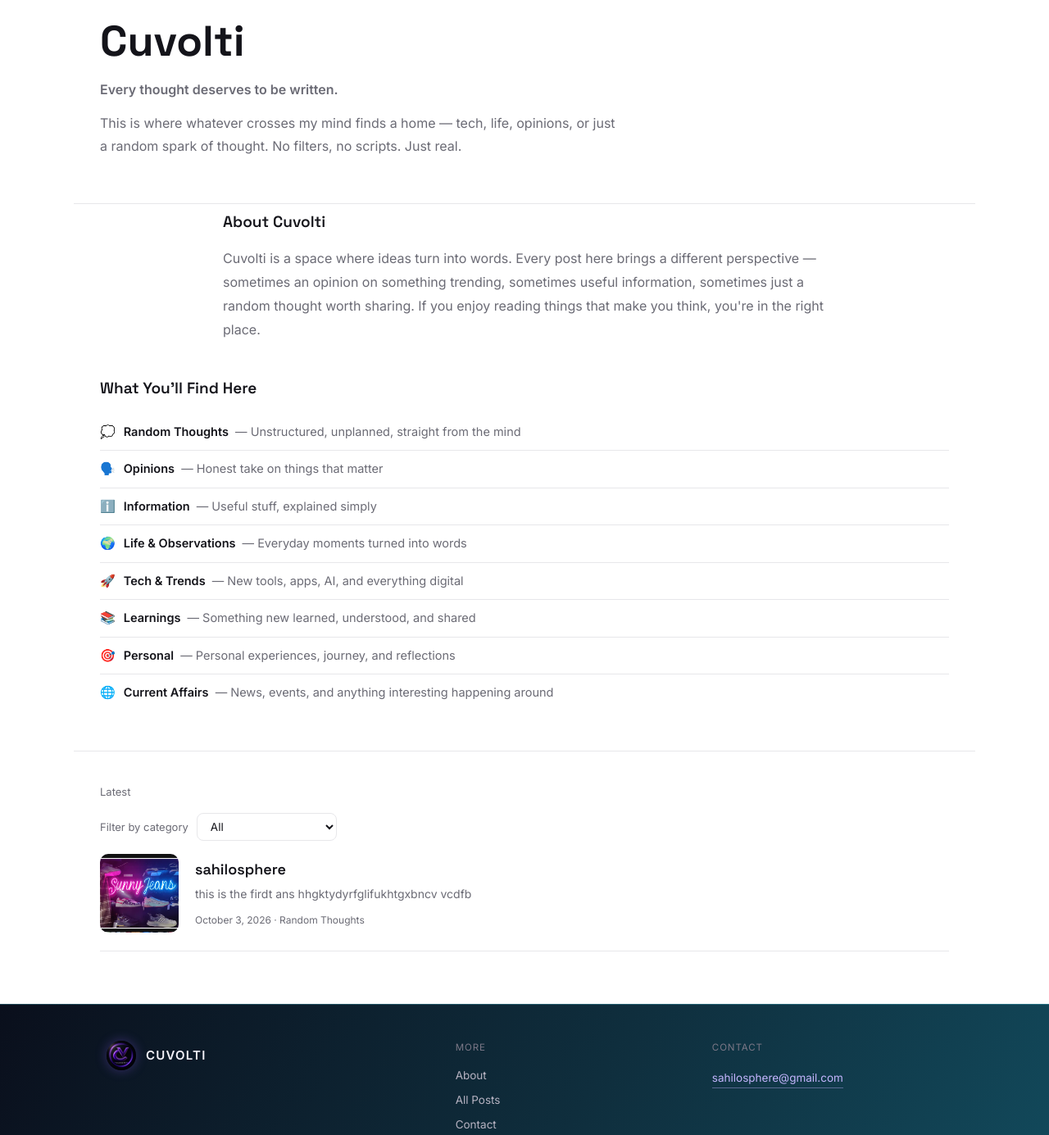
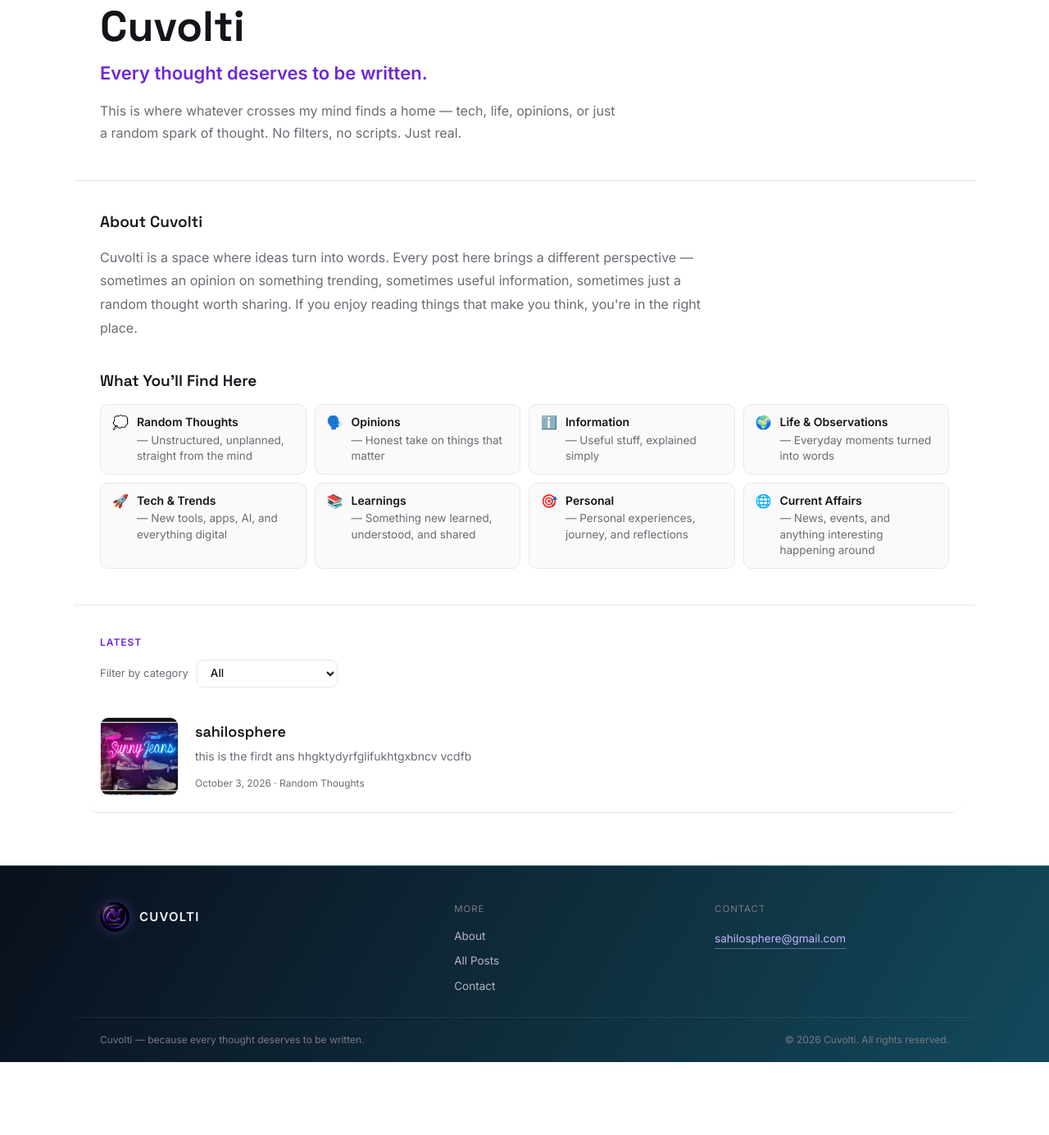
Before and after one commit to sahilosphere/cuvolti, an Eleventy site: page src/index.njk in a window 1280 px wide. Shown: the part 174-1559 px from the top of the page at 82% size. After the commit the page ends 1470 px from the top, so only its background shows below. Built offline with nearby package versions, Linux system fonts and the light colour scheme; Eleventy itself is replaced by a stand-in of ours; files that its build step writes are made by us from their sources.

Commit message:
Update style.css

```diff
--- a/src/assets/style.css
+++ b/src/assets/style.css
@@ -14,6 +14,7 @@ body{
   color:var(--ink);
   font-family:'Inter',sans-serif;
   line-height:1.5;
+  -webkit-font-smoothing:antialiased;
 }
 h1,h2,h3,.brand-name{font-family:'Space Grotesk',sans-serif;}
 
@@ -42,63 +43,146 @@ nav a:hover{color:#F2F0F7;border-color:#8B5CF6;}
   nav a{font-size:13px;}
 }
 
-.hero{
-  padding:60px 32px 48px;
+/* =====================================================================
+   STRICT LEFT-EDGE ALIGNMENT FOR ALL SECTIONS (1100px + 32px padding)
+   ===================================================================== */
+.hero,
+.intro,
+.categories,
+.section-label,
+.filter-bar,
+.article-list,
+.all-posts-wrap {
   max-width:1100px;
-  margin:0 auto;
-  border-bottom:1px solid var(--hairline);
+  margin-left:auto;
+  margin-right:auto;
+  padding-left:32px;
+  padding-right:32px;
+  text-align:left;
 }
 @media(max-width:640px){
-  .hero{padding:36px 20px 32px;}
-  .section-label,.grid{padding-left:20px;padding-right:20px;}
-}
-.hero .tag{font-size:13px;color:var(--accent);margin-bottom:14px;display:block;font-weight:500;}
-.hero h1{
-  font-size:clamp(28px,4vw,42px);
-  font-weight:600;
-  line-height:1.2;
-  max-width:820px;
-  color:var(--ink);
-}
-.hero p{margin-top:16px;color:var(--ink-dim);max-width:640px;font-size:16px;}
-.hero a.read{
-  display:inline-block;margin-top:24px;color:var(--ink);font-size:14px;
-  border-bottom:1px solid var(--accent);text-decoration:none;padding-bottom:2px;
+  .hero,.intro,.categories,.section-label,.filter-bar,.article-list,.all-posts-wrap{
+    padding-left:20px;
+    padding-right:20px;
+  }
 }
 
-.section-label{max-width:1100px;margin:40px auto 0;padding:0 32px;font-size:13px;color:var(--ink-dim);}
-.grid{
-  max-width:1100px;margin:16px auto 64px;padding:0 32px;
-  display:grid;grid-template-columns:repeat(3,1fr);gap:20px;
+/* Hero */
+.hero{padding-top:64px;padding-bottom:44px;border-bottom:1px solid var(--hairline);}
+.hero-content h1{font-size:clamp(32px,5vw,52px);font-weight:700;color:var(--ink);line-height:1.15;}
+.hero-tagline{margin-top:10px;font-size:clamp(18px,2.5vw,22px);color:var(--accent);font-weight:600;}
+.hero-desc{margin-top:16px;color:var(--ink-dim);max-width:640px;font-size:16px;line-height:1.7;}
+@media(max-width:640px){
+  .hero{padding-top:44px;padding-bottom:32px;}
 }
-@media(max-width:800px){.grid{grid-template-columns:1fr;}}
-.card{
+
+/* Shared section h2 */
+.page-h2{font-size:19px;font-weight:600;color:var(--ink);margin:0 0 14px;}
+
+/* Intro section (Fixed: Was 800px before, now 1100px so left-edge matches Hero & Categories!) */
+.intro{padding-top:36px;padding-bottom:36px;}
+.intro p{color:var(--ink-dim);font-size:16px;line-height:1.8;max-width:760px;}
+@media(max-width:640px){.intro{padding-top:28px;padding-bottom:28px;}}
+
+/* Categories section — Fixed: Removed bottom lines & full-screen height, made compact grid */
+.categories{padding-top:0;padding-bottom:44px;border-bottom:1px solid var(--hairline);}
+.category-list{
+  list-style:none;
+  margin:0;
+  padding:0;
+  display:grid;
+  grid-template-columns:repeat(auto-fill, minmax(245px, 1fr));
+  gap:10px;
+}
+.category-list li{
+  display:flex;
+  align-items:flex-start;
+  gap:10px;
+  padding:11px 14px;
+  border:1px solid var(--hairline); /* No underline taking extra vertical space */
+  border-radius:10px;
+  background:var(--bg-tint);
+  font-size:13.5px;
+  line-height:1.45;
+  color:var(--ink-dim);
+  text-align:left;
+  transition:border-color .2s, background .2s, transform .2s, box-shadow .2s;
+}
+.category-list li:hover{
+  border-color:var(--accent);
   background:var(--surface);
-  border:1px solid var(--hairline);
+  transform:translateY(-2px);
+  box-shadow:0 4px 12px rgba(109,40,217,0.06);
+}
+.cat-emoji{font-size:16px;flex-shrink:0;line-height:1.2;margin-top:1px;}
+.category-list strong{color:var(--ink);font-weight:600;display:block;margin-bottom:2px;font-size:14px;}
+@media(max-width:640px){.categories{padding-bottom:32px;}}
+
+/* Section label & Filter dropdown */
+.section-label{
+  margin-top:36px;
+  font-size:12px;
+  font-weight:600;
+  text-transform:uppercase;
+  letter-spacing:0.08em;
+  color:var(--accent);
+}
+.filter-bar{margin-top:12px;display:flex;align-items:center;gap:10px;}
+.filter-label{font-size:13px;color:var(--ink-dim);}
+.category-select{
+  font-family:inherit;font-size:13.5px;color:var(--ink);font-weight:500;
+  padding:7px 12px;border:1px solid var(--hairline);border-radius:8px;
+  background:var(--surface);cursor:pointer;
+  transition:border-color .2s, box-shadow .2s;
+}
+.category-select:focus, .category-select:hover{
+  outline:none;border-color:var(--accent);
+  box-shadow:0 0 0 3px var(--accent-tint);
+}
+
+/* Article horizontal list (Homepage + All Posts) */
+.article-list{margin-top:16px;margin-bottom:64px;display:flex;flex-direction:column;}
+.article-row{
+  display:flex;gap:20px;align-items:center;
+  padding:20px 14px;
+  margin:0 -14px;
+  border-bottom:1px solid var(--hairline);
   border-radius:10px;
-  padding:22px;
-  text-decoration:none;
-  color:var(--ink);
-  display:flex;flex-direction:column;gap:10px;
-  transition:border-color .2s, box-shadow .2s, transform .2s;
+  text-decoration:none;color:var(--ink);
+  transition:transform .2s, background .2s;
 }
-.card:hover{
-  border-color:var(--accent);
-  box-shadow:0 6px 20px rgba(109,40,217,0.08);
-  transform:translateY(-2px);
+.article-row:hover{
+  transform:translateX(4px);
+  background:var(--bg-tint);
 }
-.card .tag-pill{
-  align-self:flex-start;font-size:11px;padding:3px 10px;border-radius:20px;
-  background:var(--accent-tint);color:var(--accent);
+.article-thumb{width:96px;height:96px;flex-shrink:0;border-radius:10px;overflow:hidden;background:var(--accent-tint);border:1px solid var(--hairline);}
+.article-thumb img{width:100%;height:100%;object-fit:cover;display:block;margin:0;border-radius:0;transition:transform .3s ease;}
+.article-row:hover .article-thumb img{transform:scale(1.05);}
+.thumb-placeholder{width:100%;height:100%;background:linear-gradient(135deg,var(--accent-tint),#E9E4FB);}
+.article-info{flex:1;min-width:0;}
+.article-info h3{font-size:18px;font-weight:600;margin-bottom:6px;transition:color .2s;}
+.article-row:hover .article-info h3{color:var(--accent);}
+.article-info p{
+  font-size:14px;color:var(--ink-dim);margin-bottom:8px;line-height:1.55;
+  display:-webkit-box;-webkit-line-clamp:2;-webkit-box-orient:vertical;overflow:hidden;
 }
-.card h3{font-size:17px;font-weight:600;line-height:1.35;}
-.card p{font-size:13.5px;color:var(--ink-dim);}
-.card .date{font-size:12px;color:var(--ink-dim);margin-top:auto;}
-.empty-grid{display:block;}
-.empty-note{color:var(--ink-dim);font-size:14px;}
+.article-info .date{font-size:12px;color:var(--ink-dim);}
+.cat-badge{
+  display:inline-block;background:var(--accent-tint);color:var(--accent);
+  padding:2px 8px;border-radius:999px;font-size:11px;font-weight:600;
+}
+@media(max-width:640px){
+  .article-thumb{width:68px;height:68px;}
+  .article-info h3{font-size:16px;}
+  .article-row{gap:14px;padding:18px 0;margin:0;}
+}
 
-/* Article page */
-.wrap{max-width:700px;margin:0 auto;padding:56px 24px 80px;}
+/* All Posts page wrapper */
+.all-posts-wrap{padding-top:48px;padding-bottom:80px;}
+.all-posts-title{font-size:clamp(26px,4vw,38px);font-weight:600;margin-bottom:20px;color:var(--ink);}
+
+/* Article page & Numbered List Left-Edge Alignment */
+.wrap{max-width:700px;margin:0 auto;padding:56px 24px 80px;text-align:left;}
 @media(max-width:640px){.wrap{padding:32px 18px 56px;}}
 .tag-pill{
   display:inline-block;font-size:12px;color:var(--accent);background:var(--accent-tint);
@@ -108,6 +192,12 @@ article h1{font-size:clamp(26px,4vw,38px);font-weight:600;line-height:1.25;color
 .meta{margin-top:14px;font-size:13px;color:var(--ink-dim);padding-bottom:24px;border-bottom:1px solid var(--hairline);}
 article p{margin-top:20px;font-size:17px;max-width:640px;}
 article h2{margin-top:36px;font-size:21px;font-weight:600;}
+article ol, article ul, .wrap ol, .wrap ul{
+  margin-top:18px;margin-left:0;padding-left:0;list-style-position:inside;
+}
+article li, .wrap li{
+  margin-bottom:8px;font-size:16.5px;color:var(--ink);text-align:left;
+}
 article code{background:var(--bg-tint);padding:2px 6px;border-radius:4px;font-size:15px;}
 article img{max-width:100%;height:auto;display:block;margin:24px 0;border-radius:8px;}
 .back{
@@ -124,110 +214,9 @@ article img{max-width:100%;height:auto;display:block;margin:24px 0;border-radius
 .about-wrap p{font-size:16.5px;color:var(--ink-dim);line-height:1.85;text-align:left;margin-bottom:18px;}
 .about-wrap p:last-of-type{margin-bottom:0;}
 
-/* Footer */
-footer{
-  background:linear-gradient(120deg, #0A0F1C 0%, #0F2E3D 55%, #124A5C 100%);
-  border-top:1px solid rgba(103,232,249,0.25);
-}
-.foot-columns{
-  max-width:1100px;margin:0 auto;
-  padding:44px 40px 28px;
-  display:grid;
-  grid-template-columns:1.4fr 1fr 1fr;
-  gap:32px;
-}
-@media(max-width:700px){.foot-columns{grid-template-columns:1fr;gap:28px;padding:36px 24px 20px;}}
-.foot-brand{display:flex;align-items:center;gap:12px;margin-bottom:10px;}
-.foot-brand .logo-mark{width:36px;height:36px;box-shadow:0 0 14px rgba(139,92,246,0.35);}
-.foot-name{font-weight:700;font-size:15px;color:#F5F3FA;letter-spacing:0.08em;}
-.foot-heading{font-size:11.5px;color:#7C7887;text-transform:uppercase;letter-spacing:0.08em;margin-bottom:14px;}
-.foot-links{display:flex;flex-direction:column;gap:10px;}
-.foot-links a{font-size:13.5px;color:#B7B3C2;text-decoration:none;transition:color .2s;}
-.foot-links a:hover{color:#F5F3FA;}
-.foot-email{
-  display:inline-flex;align-items:center;gap:7px;
-  font-size:13.5px;color:#C4B5FD;text-decoration:none;
-  border-bottom:1px solid rgba(196,181,253,0.4);
-  padding-bottom:2px;
-  transition:color .2s, border-color .2s;
-}
-.foot-email:hover{color:#F5F3FA;border-color:#F5F3FA;}
-.foot-bottom{
-  border-top:1px solid rgba(255,255,255,0.07);
-  max-width:1100px;margin:0 auto;
-  padding:18px 40px;
-  display:flex;justify-content:space-between;align-items:center;flex-wrap:wrap;gap:12px;
-  font-size:12px;color:#7C7887;
-}
-@media(max-width:700px){.foot-bottom{padding:18px 24px;}}
-
-/* Hero */
-.hero{padding:80px 32px 56px;max-width:1100px;margin:0 auto;border-bottom:1px solid var(--hairline);}
-.hero-content h1{font-size:clamp(32px,5vw,52px);font-weight:700;color:var(--ink);}
-.hero-tagline{margin-top:10px;font-size:clamp(18px,2.5vw,22px);color:var(--accent);font-weight:600;}
-.hero-desc{margin-top:16px;color:var(--ink-dim);max-width:620px;font-size:16px;line-height:1.7;}
-@media(max-width:640px){
-  .hero{padding:48px 20px 36px;}
-}
-
-/* Shared section h2 (matches About page heading style) */
-.page-h2{font-size:19px;font-weight:600;color:var(--ink);margin:0 0 16px;}
-
-/* Intro section */
-.intro{max-width:800px;margin:0 auto;padding:8px 32px 44px;}
-.intro p{color:var(--ink-dim);font-size:16px;line-height:1.8;}
-@media(max-width:640px){.intro{padding:4px 20px 28px;}}
-
-/* Categories section — simple left-aligned text list */
-.categories{max-width:1100px;margin:0 auto;padding:0 32px 48px;border-bottom:1px solid var(--hairline);text-align:left;}
-.category-list{list-style:none;margin:0;padding:0;}
-.category-list li{
-  display:flex;align-items:baseline;gap:10px;
-  padding:11px 0;border-bottom:1px solid var(--hairline);
-  font-size:14.5px;color:var(--ink-dim);text-align:left;
-}
-.category-list li:last-child{border-bottom:none;}
-.cat-emoji{font-size:15px;flex-shrink:0;}
-.category-list strong{color:var(--ink);font-weight:600;margin-right:4px;}
-@media(max-width:640px){.categories{padding:0 20px 36px;}}
-
-/* Article horizontal list */
-.article-list{max-width:1100px;margin:16px auto 64px;padding:0 32px;display:flex;flex-direction:column;}
-.article-row{
-  display:flex;gap:20px;align-items:center;
-  padding:22px 0;border-bottom:1px solid var(--hairline);
-  text-decoration:none;color:var(--ink);
-  transition:transform .2s;
-}
-.article-row:first-of-type{padding-top:0;}
-.article-row:hover{transform:translateX(4px);}
-.article-thumb{width:96px;height:96px;flex-shrink:0;border-radius:10px;overflow:hidden;background:var(--accent-tint);}
-.article-thumb img{width:100%;height:100%;object-fit:cover;display:block;margin:0;border-radius:0;}
-.thumb-placeholder{width:100%;height:100%;background:linear-gradient(135deg,var(--accent-tint),#E9E4FB);}
-.article-info h3{font-size:18px;font-weight:600;margin-bottom:6px;}
-.article-info p{font-size:14px;color:var(--ink-dim);margin-bottom:8px;}
-.article-info .date{font-size:12px;color:var(--ink-dim);}
-@media(max-width:640px){
-  .article-list{padding:0 20px;}
-  .article-thumb{width:64px;height:64px;}
-  .article-info h3{font-size:16px;}
-  .article-row{gap:14px;padding:18px 0;}
-}
-
 /* Fade-in on scroll */
 .fade-in-up{opacity:0;transform:translateY(16px);transition:opacity .5s ease, transform .5s ease;}
 .fade-in-up.visible{opacity:1;transform:translateY(0);}
-
-/* Filter dropdown (used on homepage + All Posts) */
-.filter-bar{max-width:1100px;margin:16px auto 0;padding:0 32px;display:flex;align-items:center;gap:10px;}
-.filter-label{font-size:13px;color:var(--ink-dim);}
-.category-select{
-  font-family:inherit;font-size:13.5px;color:var(--ink);
-  padding:7px 12px;border:1px solid var(--hairline);border-radius:8px;
-  background:var(--surface);cursor:pointer;
-}
-.category-select:focus{outline:none;border-color:var(--accent);}
-@media(max-width:640px){.filter-bar{padding:0 20px;}}
 
 /* Share buttons */
 .share-row{
@@ -257,3 +246,40 @@ footer{
 .contact-list li{font-size:15px;color:var(--ink-dim);padding:10px 0;border-bottom:1px solid var(--hairline);}
 .contact-list li:last-child{border-bottom:none;}
 .contact-response{color:var(--ink-dim);font-size:15px;line-height:1.7;max-width:560px;}
+
+/* Footer */
+footer{
+  background:linear-gradient(120deg, #0A0F1C 0%, #0F2E3D 55%, #124A5C 100%);
+  border-top:1px solid rgba(103,232,249,0.25);
+}
+.foot-columns{
+  max-width:1100px;margin:0 auto;
+  padding:44px 32px 28px;
+  display:grid;
+  grid-template-columns:1.4fr 1fr 1fr;
+  gap:32px;
+}
+@media(max-width:700px){.foot-columns{grid-template-columns:1fr;gap:28px;padding:36px 20px 20px;}}
+.foot-brand{display:flex;align-items:center;gap:12px;margin-bottom:10px;}
+.foot-brand .logo-mark{width:36px;height:36px;box-shadow:0 0 14px rgba(139,92,246,0.35);}
+.foot-name{font-weight:700;font-size:15px;color:#F5F3FA;letter-spacing:0.08em;}
+.foot-heading{font-size:11.5px;color:#7C7887;text-transform:uppercase;letter-spacing:0.08em;margin-bottom:14px;}
+.foot-links{display:flex;flex-direction:column;gap:10px;}
+.foot-links a{font-size:13.5px;color:#B7B3C2;text-decoration:none;transition:color .2s;}
+.foot-links a:hover{color:#F5F3FA;}
+.foot-email{
+  display:inline-flex;align-items:center;gap:7px;
+  font-size:13.5px;color:#C4B5FD;text-decoration:none;
+  border-bottom:1px solid rgba(196,181,253,0.4);
+  padding-bottom:2px;
+  transition:color .2s, border-color .2s;
+}
+.foot-email:hover{color:#F5F3FA;border-color:#F5F3FA;}
+.foot-bottom{
+  border-top:1px solid rgba(255,255,255,0.07);
+  max-width:1100px;margin:0 auto;
+  padding:18px 32px;
+  display:flex;justify-content:space-between;align-items:center;flex-wrap:wrap;gap:12px;
+  font-size:12px;color:#7C7887;
+}
+@media(max-width:700px){.foot-bottom{padding:18px 20px;}}
```
